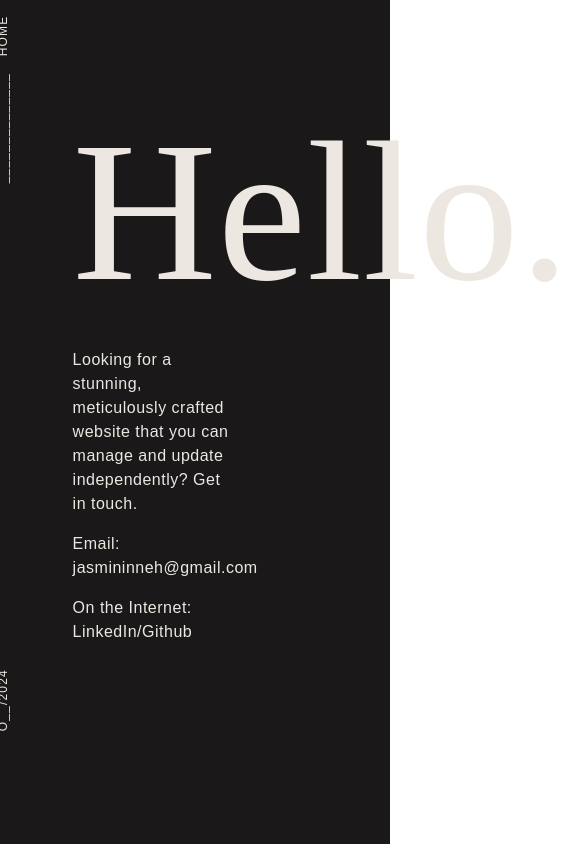
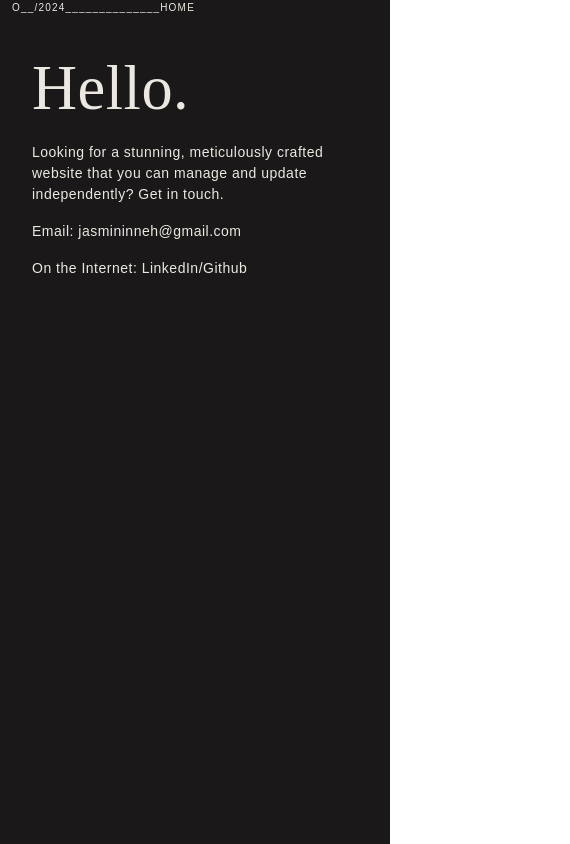
Before and after one commit to JasminInneh/JasminInnehTextPortfolio, a React app: page /contact in a window 390 px wide. Shown: the whole page, 570 px wide, since content can reach past the window. Built offline with nearby package versions, Linux system fonts and the light colour scheme.

Commit message:
added a mobile for the contact component

```diff
--- a/src/front/js/pages/contact.js
+++ b/src/front/js/pages/contact.js
@@ -1,7 +1,7 @@
 import React, { useContext } from "react";
 import { Context } from "../store/appContext";
 import "../../styles/contact.css";
-import 'animate.css';
+import "animate.css";
 
 export const Contact = () => {
   const { store, actions } = useContext(Context);
@@ -42,7 +42,7 @@ export const Contact = () => {
                     href="https://github.com/jasmininneh"
                     className="contact-link-horizontal"
                   >
-                     Github
+                    Github
                   </a>
                 </p>
               </div>
--- a/src/front/styles/contact.css
+++ b/src/front/styles/contact.css
@@ -59,3 +59,37 @@
 .contact-link-horizontal:hover {
   color: rgb(109, 179, 119);
 }
+@media (max-width: 768px) {
+  .contact-links {
+    font-size: 10px;
+    writing-mode: horizontal-tb; /* Change writing mode to horizontal */
+    flex-direction: row;
+    justify-content: space-around;
+    transform: none; /* Remove rotation */
+    padding-left: 0;
+  }
+
+  .contact-left-link {
+    margin-top: 0;
+    padding-bottom: 0;
+  }
+
+  .contact {
+    width: 100%;
+    margin-right: 0;
+    padding: 20px;
+    font-size: 16px;
+  }
+
+  .contact-title {
+    font-size: 62.4px;
+  }
+
+  .contact-info {
+    font-size: 14px;
+  }
+
+  .contact-right-column {
+    display: none;
+  }
+}
```
